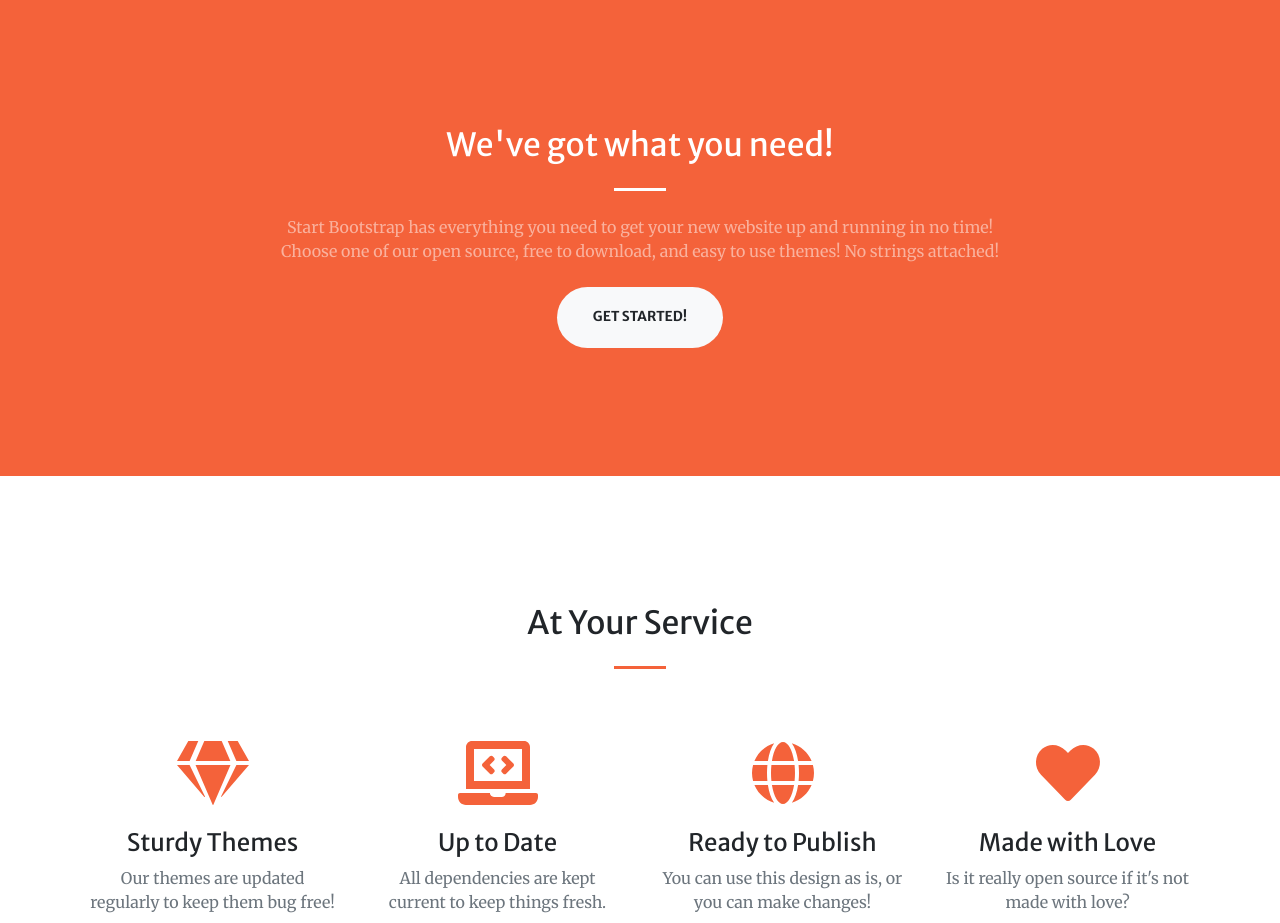
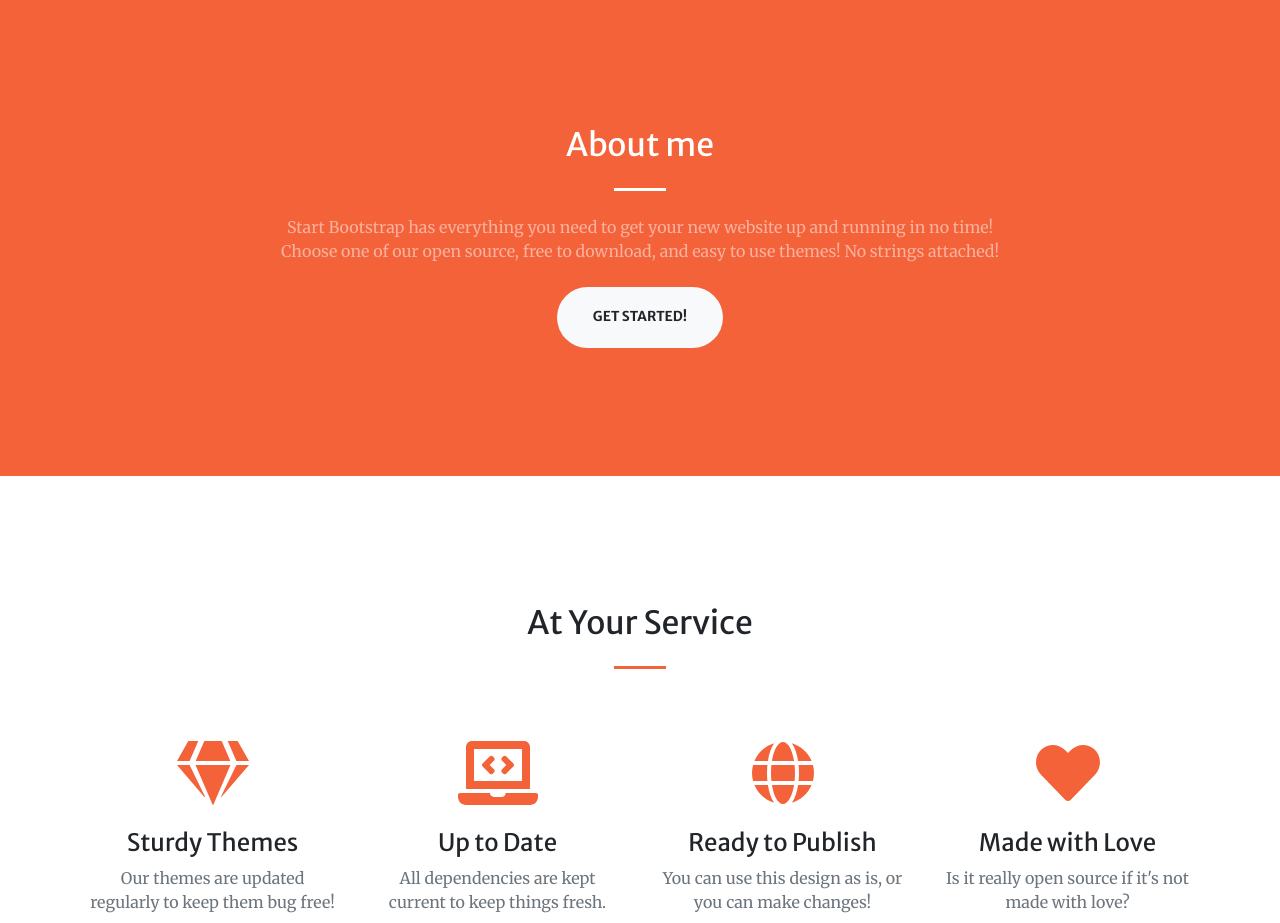
Before and after one commit to juadgarciagom/portfolio-v1, a plain HTML site: page index.html in a window 1280 px wide. Shown: the part 802-1725 px from the top of the page. Drawn offline with nearby package versions, Linux system fonts and the light colour scheme.

Commit message:
Modificacion about me

```diff
--- a/index.html
+++ b/index.html
@@ -53,7 +53,7 @@
             <div class="container">
                 <div class="row justify-content-center">
                     <div class="col-lg-8 text-center">
-                        <h2 class="text-white mt-0">We've got what you need!</h2>
+                        <h2 class="text-white mt-0">About me</h2>
                         <hr class="divider light my-4" />
                         <p class="text-white-50 mb-4">Start Bootstrap has everything you need to get your new website up and running in no time! Choose one of our open source, free to download, and easy to use themes! No strings attached!</p>
                         <a class="btn btn-light btn-xl js-scroll-trigger" href="#services">Get Started!</a>
```
